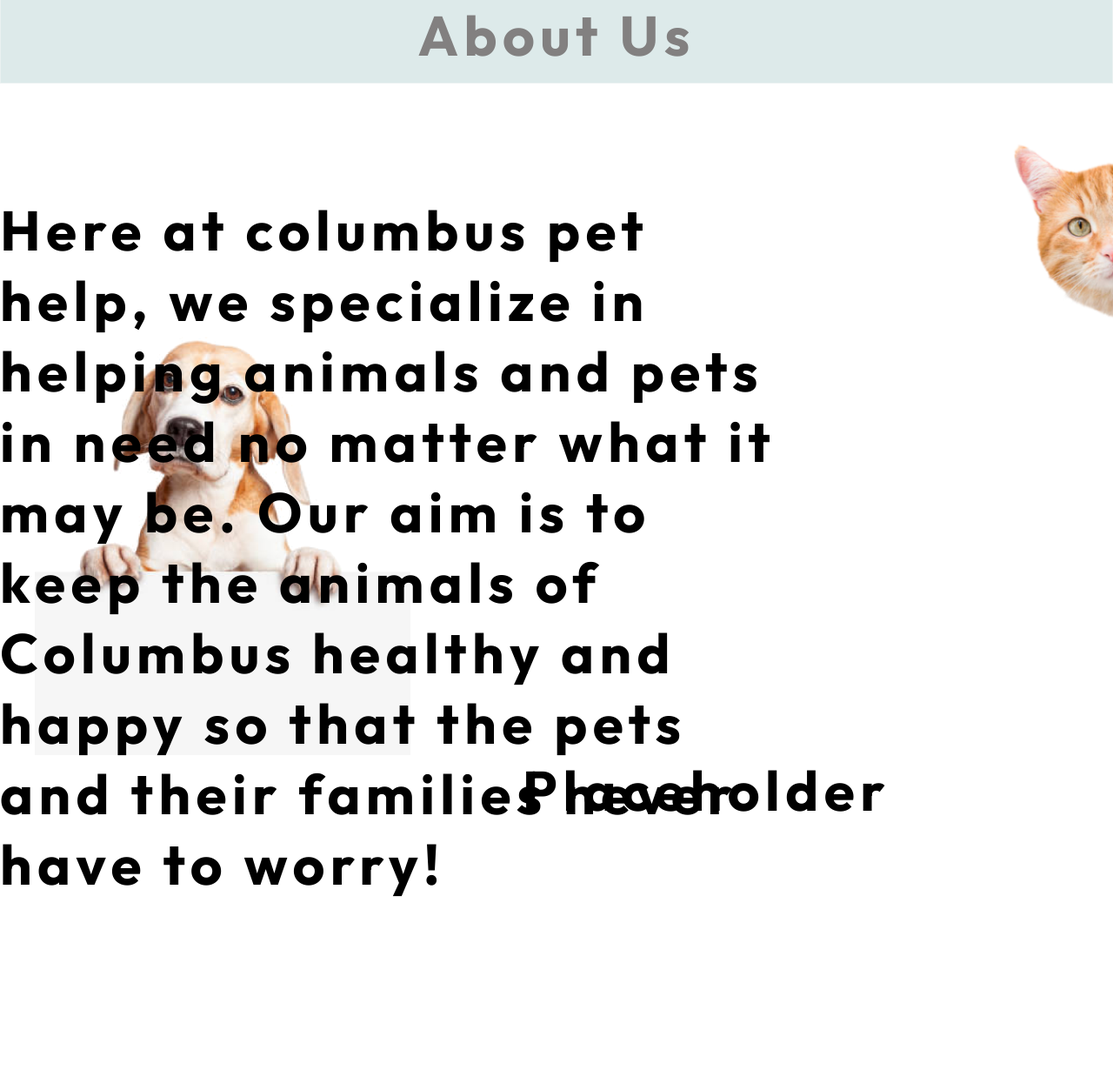
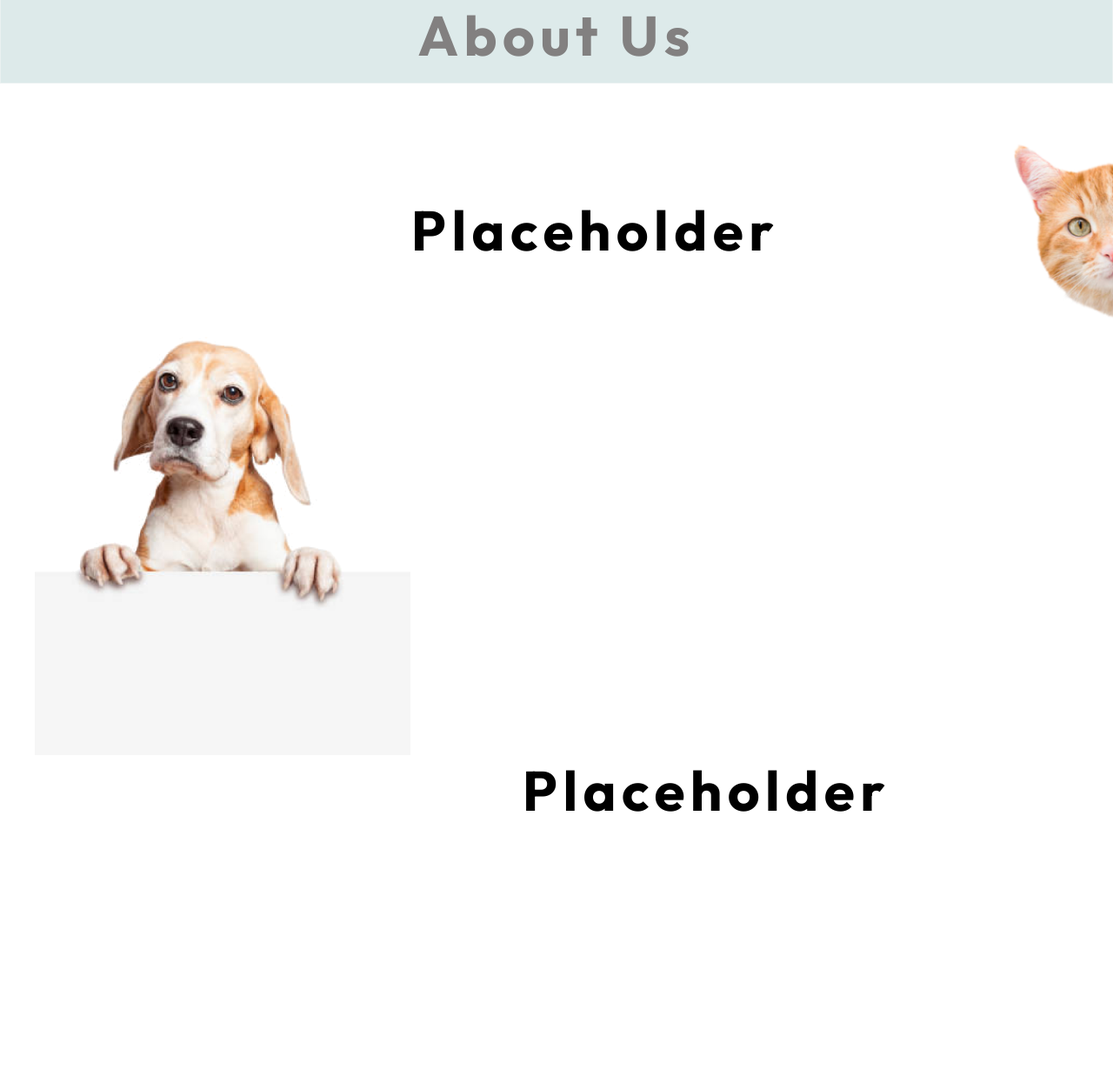
Before and after one commit to zl-conley/projectwebsite, a Flask app: page /about in a window 1280 px wide. Shown: the part 345-1575 px from the top of the page at 87% size. Run offline with Flask 3, Linux system fonts and the light colour scheme; some libraries are stand-ins or nearby versions.

Commit message:
Update aboutus.html

```diff
--- a/templates/aboutus.html
+++ b/templates/aboutus.html
@@ -55,7 +55,7 @@
                         <img src="./static/images/dog inside-1.png" alt = 'Istockphoto143' class = "istockphoto143">
                     </div>
                     <div class ="rowplaceholder">
-                        <h3 class = "placeholder ui heading size-heading2xl">Here at columbus pet help, we specialize in helping animals and pets in need no matter what it may be. Our aim is to keep the animals of Columbus healthy and happy so that the pets and their families never have to worry!</h3>
+                        <h3 class = "placeholder ui heading size-heading2xl">Placeholder</h3>
                         <img src="./static/images/cat peeking_processed 1.png" alt="Geminigenerate" class="geminigenerate-1">
                     </div>
                     <h3 class="placeholder_one ui heading size-heading2xl">Placeholder</h3>
```
